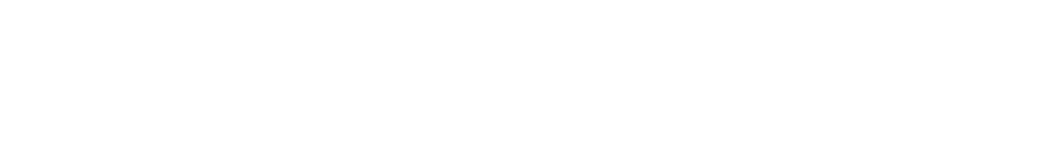
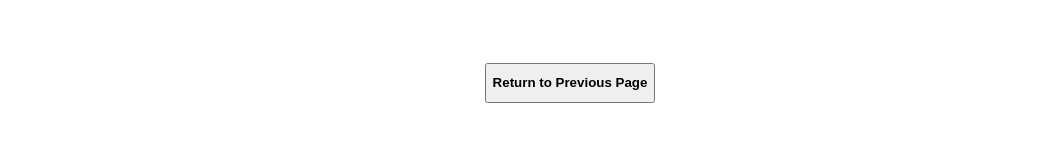
Before and after one commit to software-students-spring2022/final-project-mycryptopal, a React (Create React App) app in the folder front-end/: page /article in a window 1280 px wide. Shown: the part 1924-2065 px from the top of the page, without its empty margins (70-1122 px from the left). Before the commit the page ends 1923 px from the top, so only its background shows below. Built offline with nearby package versions, Linux system fonts and the light colour scheme.

Commit message:
Added Return button representing backswipe return functionality

```diff
--- a/front-end/src/App.css
+++ b/front-end/src/App.css
@@ -23,3 +23,18 @@
   border: 1px solid #94A3B8;
   cursor: pointer;
 }
+
+#return {
+  display: flex;
+  align-items: center;
+  justify-content: center;
+}
+
+#return-button {
+  margin-top: 5%;
+  margin-left: auto;
+  margin-right: auto;
+  height: 3em;
+  margin-bottom: 5%;
+  font-weight: bold;
+}
--- a/front-end/src/App.js
+++ b/front-end/src/App.js
@@ -1,4 +1,4 @@
-import { Routes, Route } from 'react-router-dom';
+import { Routes, Route, useNavigate } from 'react-router-dom';
 import './App.css';
 import Sidebar from './Sidebar';
 import Home from './Home';
@@ -14,6 +14,8 @@
 import Article from './Article';
 
 function App() {
+  const navigate = useNavigate();
+
   return (
     <div className="App" id="outer-container">
       <Sidebar pageWrapId={'page-wrap'} outerContainerId={'outer-container'}/>
@@ -31,6 +33,9 @@
           <Route path='/crypto' element={<Crypto />} />
           <Route path='/article' element={<Article />} />
         </Routes>
+        <div id="return">
+          <button id="return-button" onClick={() => navigate(-1)}>Return to Previous Page</button>
+        </div>
       </div>
     </div>
   );
--- a/front-end/src/LearnCircle.css
+++ b/front-end/src/LearnCircle.css
@@ -10,6 +10,8 @@
     flex-basis: 30%;
     margin-left: auto;
     font-size: 0.8em;
+    color: white;
+    font-weight: bold;
 }
 
 .greenButton {
@@ -18,7 +20,7 @@
 }
 
 .yellowButton {
-    background-color: #eedd47;
+    background-color: #cebb16;
     border: 1px solid #b4a305;
 }
 
```
